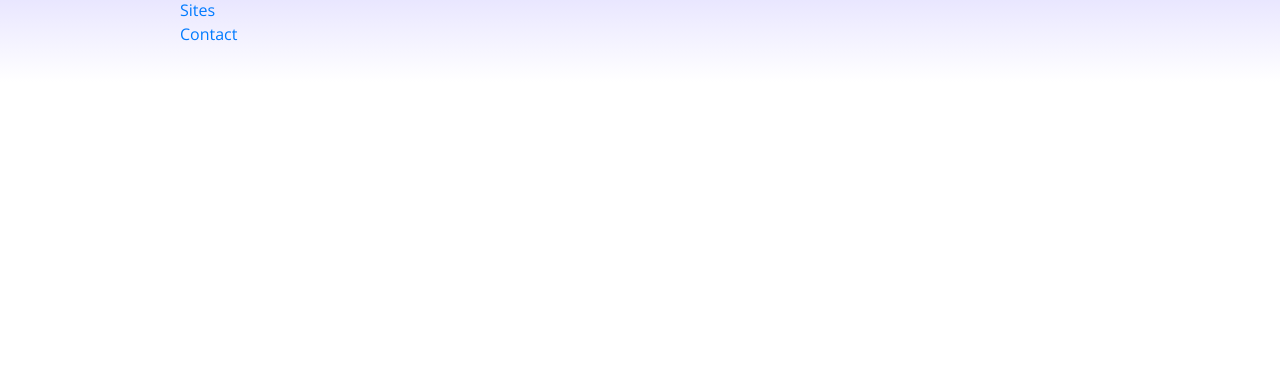
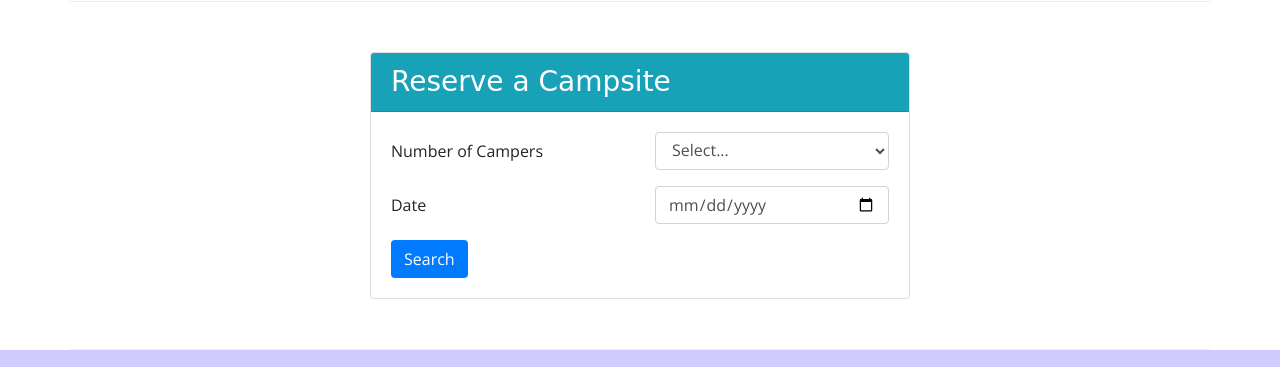
Before and after one commit to thiyaguj19-mt/nucampsite, a website: page index.html in a window 1280 px wide. Shown: the part 1151-1518 px from the top of the page. Before the commit the page ends 1233 px from the top, so only its background shows below. Drawn offline with nearby package versions, Linux system fonts and the light colour scheme.

Commit message:
week 2 assignment

```diff
--- a/index.html
+++ b/index.html
@@ -29,6 +29,11 @@
                     <h1>NuCamp</h1>
                     <h2>a better way to camp</h2>
                 </div>
+                <div class="col-xl-2 col-md-4 mt-4">
+                    <a class="btn btn-info btn-lg" href="#reserveForm">
+                        Reserve Campsite
+                    </a>
+                 </div>
             </div>
         </div>
     </header>
@@ -71,8 +76,13 @@
                 <h2>Featured Campsites</h2>
             </div>
             <div class="col">
-                <h3>React Lake Campground</h3>
-                <p>Nestled in the foothills of the Chrome Mountains, this campground on the shores of the pristine React Lake is a favorite for fly fishers.</p>
+                <div class="media">
+                    <div class="media-body">
+                        <h3>React Lake Campground</h3>
+                        <p>Nestled in the foothills of the Chrome Mountains, this campground on the shores of the pristine React Lake is a favorite for fly fishers.</p>
+                    </div>
+                    <img class="d-flex ml-3 img-thumbnail" src="img/react-lake-thumb.jpg" alt="React lake"/>
+                </div>
             </div>
         </div>
 
@@ -86,6 +96,43 @@
                     <div class="media-body align-self-center">
                         <h3>Bootstrap Outfitters</h3>
         				<p class="d-none d-sm-block">Bootstrap Outfitters supplies you with gear you need at prices you can't beat.</p>
+                    </div>
+                </div>
+            </div>
+        </div>
+
+        <div class="row row-content">
+            <div class="col-sm-6 mx-auto">
+                <div class="card">
+                    <h3 class="card-header bg-info text-white">Reserve a Campsite</h3>
+                    <div class="card-body">
+                        <form id="reserveForm">
+                            <div class="form-group row">
+                                <label for="numCampers" class="col-sm-6 col-form-label">Number of Campers</label>
+                                <div class="col-sm-6">
+                                    <select name="numCampers" id="numCampers" class="form-control">
+                                        <option value="select">Select...</option>
+                                        <option value="1">1</option>
+                                        <option value="2">2</option>
+                                        <option value="3">3</option>
+                                        <option value="4">4</option>
+                                        <option value="5">5</option>
+                                        <option value="6">6</option>
+                                    </select>
+                                </div>
+                            </div>
+                            <div class="form-group row">
+                                <label for="date" class="col-sm-6 col-form-label">Date</label>
+                                <div class="col-sm-6">
+                                    <input type="date" name="date" id="date" class="form-control"/>
+                                </div>
+                            </div>
+                            <div class="row">
+                                <div class="col">
+                                    <button class="btn bg-primary text-white" type="submit">Search</button>
+                                </div>
+                            </div>
+                        </form>
                     </div>
                 </div>
             </div>
```
